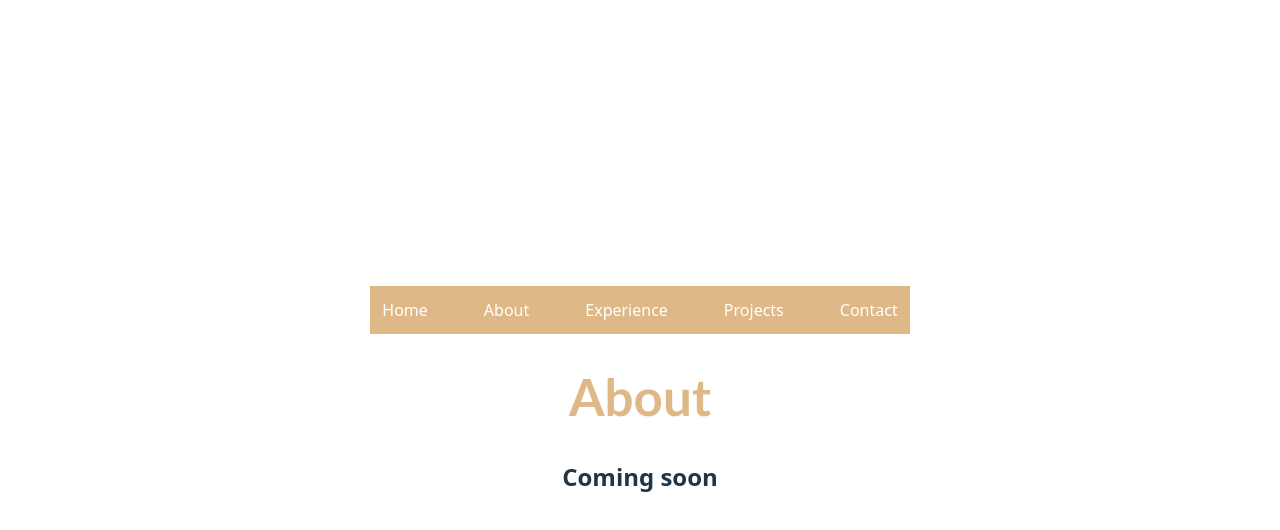
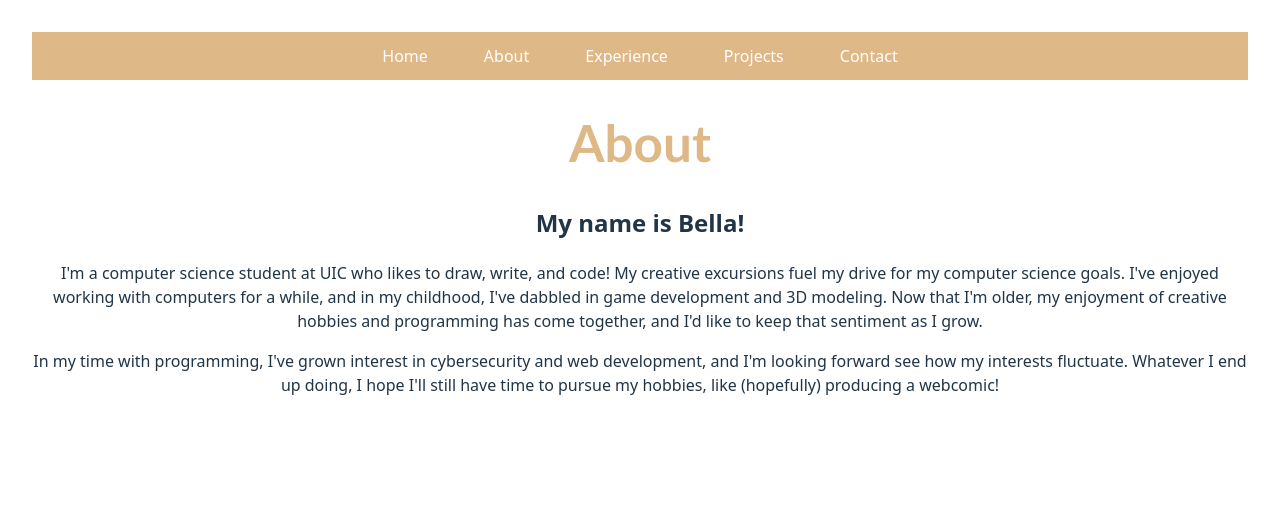
Before and after one commit to matwa100/Website-Project, a React (Vite) app in the folder vite-project/: page /about in a window 1280 px wide. Shown: the top 530 px of the page. Built offline with nearby package versions, Linux system fonts and the light colour scheme.

Commit message:
sticky navbar

```diff
--- a/vite-project/src/App.css
+++ b/vite-project/src/App.css
@@ -1,5 +1,6 @@
 #root {
-  max-width: 1280px;
+  width: 100vw;
+  height: 100vw;
   margin: 0 auto;
   padding: 2rem;
   text-align: center;
@@ -34,3 +35,22 @@ h1 {
   font-family: 'Trebuchet MS', Arial, sans-serif;
   color:burlywood
 }
+
+.nav{
+  background-color:burlywood;
+  display: flex;
+  gap: 2rem;
+  padding: 0;
+  justify-content: center;
+  position:sticky;
+  top: 0;
+
+}
+
+.nav a{
+  display: flex;
+  color: white;
+  text-align:center;
+  padding: 0.75rem;
+  text-decoration: none;
+}
--- a/vite-project/src/Navbar.css
+++ /dev/null
@@ -1,41 +0,0 @@
-.nav{
-    background-color:burlywood;
-    display: flex;
-    gap: 2rem;
-    padding: 0;
-
-
-}
-
-.nav ul{
-  list-style: none;
-  margin: 0;
-  padding: 0;
-  overflow: hidden;
-  display: flex;
-  gap: 1rem;
-  top : 0;
-  position: sticky;
-}
-
-.nav ul li {
- float:left;
-}
-
-.nav li.active{
-  background-color: antiquewhite;
-
-}
-
-.nav a{
-  display: flex;
-  color: white;
-  text-align:center;
-  padding: 0.75rem;
-  text-decoration: none;
-
-}
-
-.nav li:hover{
-  background-color: bisque;
-}
--- a/vite-project/src/Navbar.jsx
+++ b/vite-project/src/Navbar.jsx
@@ -1,4 +1,3 @@
-import "./Navbar.css"
 
 // don't need this anymore
 // just keeping it as reference
--- a/vite-project/src/assets/pages/About.jsx
+++ b/vite-project/src/assets/pages/About.jsx
@@ -1,8 +1,22 @@
 export default function About(){
     return (
     <>
+
     <h1>About</h1>
-    <h2>Coming soon</h2>
+    <div>
+        <h2>My name is Bella!</h2>
+        <p>I'm a computer science student at UIC who likes to draw, write, and code!
+            My creative excursions fuel my drive for my computer science goals.
+            I've enjoyed working with computers for a while, and in my childhood, I've dabbled
+            in game development and 3D modeling. Now that I'm older, my enjoyment of creative hobbies
+            and programming has come together, and I'd like to keep that sentiment as I grow.
+        </p>
+        <p>
+            In my time with programming, I've grown interest in cybersecurity and web development, and
+            I'm looking forward see how my interests fluctuate. Whatever I end up doing, I hope I'll still
+            have time to pursue my hobbies, like (hopefully) producing a webcomic!
+        </p>
+    </div>
     </>
     )
 }
--- a/vite-project/src/index.css
+++ b/vite-project/src/index.css
@@ -66,3 +66,8 @@ button:focus-visible {
     background-color: #f9f9f9;
   }
 }
+
+h3{
+  font-weight: 100;
+
+}
```
